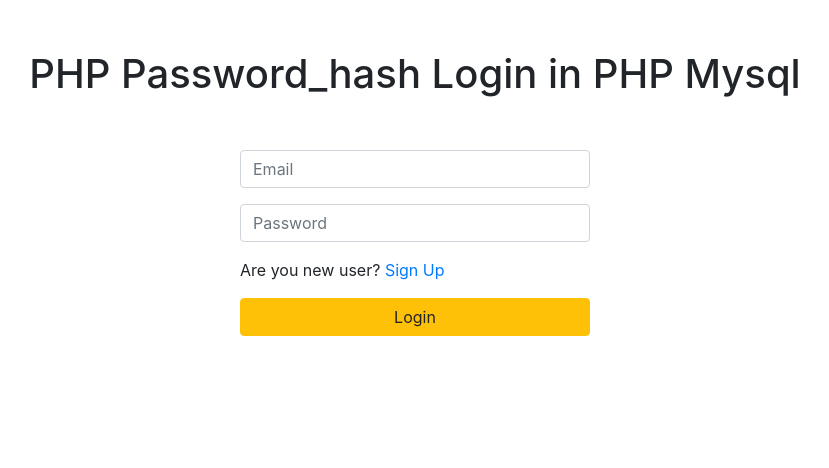
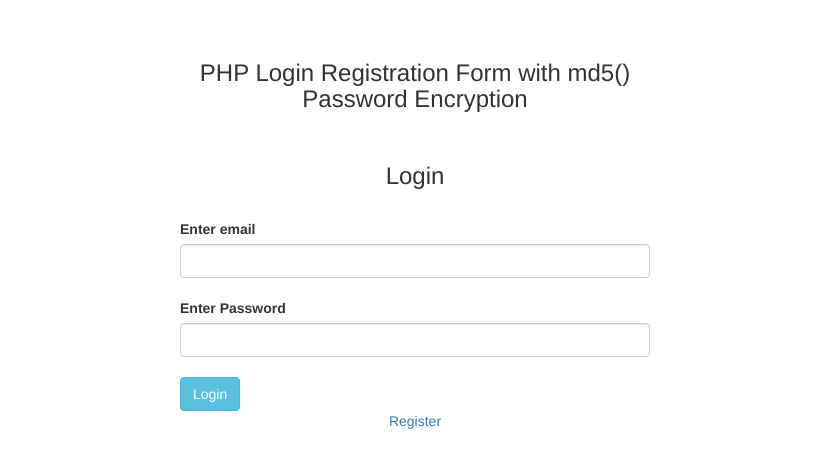
Before and after one commit to VladUngurean/cars-rent, a PHP site: page /login.php in a window 1280 px wide. Shown: the top 468 px of the page, without its empty margins (225-1054 px from the left). Run offline with PHP 8.4, Linux system fonts and the light colour scheme; data that the repository does not hold is empty.

Commit message:
fully working loggin and register

```diff
--- a/css/style.css
+++ b/css/style.css
@@ -432,7 +432,6 @@ div {
 
 .comment-area__container {
   width: 100%;
-  height: 500px;
   padding: 15px 20px;
   background-position: center;
   background-size: cover;
@@ -549,8 +548,8 @@ div {
 }
 
 .search__select-options {
-  min-width: 300px;
-  min-height: 300px;
+  min-width: 320px;
+  min-height: 130px;
   display: flex;
   justify-content: space-between;
   align-items: flex-start;
--- a/php/login.php
+++ b/php/login.php
@@ -1,84 +1,62 @@
 <?php
-session_start();
-
-include_once('config.php');
-
-if (isset($_POST['submit'])) {
-
-    $errorMsg = "";
-
-    $email    = trim(mysqli_real_escape_string($conn, $_POST['email']));
-    $password = trim(mysqli_real_escape_string($conn, $_POST['password']));
-    var_dump($email, $password); // Add this line for debugging
-
-
-    if (!empty($email) || !empty($password)) {
-        $query  = "SELECT * FROM users WHERE email = '$email'";
-        $result = mysqli_query($conn, $query);
-        if (!$result) {
-            die("Query failed: " . mysqli_error($conn));
+    include "config.php";
+    session_start();
+    if(isset($_SESSION["email"])) {
+        header("location:index.php");
+    }
+    if(isset($_POST["login"])) {
+        if(empty($_POST["email"]) && empty($_POST["password"]))
+        {
+            echo '<script>alert("Both Fields are required")</script>';
         }
-
-        if (mysqli_num_rows($result) == 1) {
-            $row = mysqli_fetch_assoc($result);
-            echo `$row[password]`;
-            echo "Stored Password: " . $row['password'] . "<br>";
-            echo "Entered Password: " . $password . "<br>";
-            if (password_verify($password, $row['password'])) {
-                // $_SESSION['id'] = $row['id'];
-                // $_SESSION['firstName'] = $row['firstName'];
-                header("Location: profile.php");
-                exit();
-            } else {
-                $errorMsg = "Email or Password is invalid";
+        else
+        {
+            $email = mysqli_real_escape_string($conn, $_POST["email"]);
+            $password = mysqli_real_escape_string($conn, $_POST["password"]);
+            $password = md5($password);
+            $query = "SELECT * FROM users WHERE email = '$email' AND password = '$password'";
+            $result = mysqli_query($conn, $query);
+            if(mysqli_num_rows($result) > 0)
+            {
+                    $_SESSION['email'] = $email;
+                    header("location:index.php");
             }
-        } else {
-            $errorMsg = "No user found with this email";
+            else
+            {
+                    echo '<script>alert("Wrong User Details")</script>';
+            }
         }
-    } else {
-        $errorMsg = "Email and Password are required";
     }
-}
 ?>
 
-<!Doctype html>
-<html lang="en">
+<!DOCTYPE html>
+<html>
 
 <head>
-    <meta charset="utf-8">
-    <title>PHP Password hash Login in PHP Mysql</title>
-    <meta name="viewport" content="width=device-width, initial-scale=1">
-    <link rel="stylesheet" href="https://maxcdn.bootstrapcdn.com/bootstrap/4.5.0/css/bootstrap.min.css">
-    <script src="https://ajax.googleapis.com/ajax/libs/jquery/3.5.1/jquery.min.js"></script>
-    <script src="https://maxcdn.bootstrapcdn.com/bootstrap/4.5.0/js/bootstrap.min.js"></script>
+    <title>Webslesson Tutorial | PHP Login Registration Form with md5() Password Encryption</title>
+    <script src="https://ajax.googleapis.com/ajax/libs/jquery/2.2.0/jquery.min.js"></script>
+    <link rel="stylesheet" href="https://maxcdn.bootstrapcdn.com/bootstrap/3.3.6/css/bootstrap.min.css" />
+    <script src="https://maxcdn.bootstrapcdn.com/bootstrap/3.3.6/js/bootstrap.min.js"></script>
 </head>
 
 <body>
-    <div class="container" style="margin-top:50px">
-        <h1 style="text-align: center;">PHP Password_hash Login in PHP Mysql</h1><br>
-        <div class="row">
-            <div class="col-md-4"></div>
-            <div class="col-md-4" style="margin-top:20px">
-                <?php
-            if (isset($errorMsg)) {
-                echo "<div class='alert alert-danger alert-dismissible'>
-                        <button type='button' class='close' data-dismiss='alert'>&times;</button>
-                        $errorMsg
-                      </div>";
-            }
-        ?>
-                <form action="" method="POST">
-                    <div class="form-group">
-                        <input type="email" class="form-control" name="email" placeholder="Email">
-                    </div>
-                    <div class="form-group">
-                        <input class="form-control" name="password" placeholder="Password">
-                    </div>
-                    <p>Are you new user? <a href="index.php">Sign Up</a></p>
-                    <input type="submit" class="btn btn-warning btn btn-block" name="submit" value="Login">
-                </form>
-            </div>
-        </div>
+    <br /><br />
+    <div class="container" style="width:500px;">
+        <h3 align="center">PHP Login Registration Form with md5() Password Encryption</h3>
+        <br />
+        <h3 align="center">Login</h3>
+        <br />
+        <form method="post">
+            <label>Enter email</label>
+            <input type="text" name="email" class="form-control" />
+            <br />
+            <label>Enter Password</label>
+            <input type="password" name="password" class="form-control" />
+            <br />
+            <input type="submit" name="login" value="Login" class="btn btn-info" />
+            <br />
+            <p align="center"><a href="register.php">Register</a></p>
+        </form>
     </div>
 </body>
 
--- /dev/null
+++ b/php/logout.php
@@ -0,0 +1,6 @@
+<?php
+ //logout.php
+ session_start();
+ session_destroy();
+ header("location:index.php?action=login");
+ ?>
--- a/scss/style.scss
+++ b/scss/style.scss
@@ -542,7 +542,7 @@ div {
 
 .comment-area__container {
   width: 100%;
-  height: 500px;
+  // height: 500px;
 
   padding: 15px 20px;
 
@@ -692,8 +692,8 @@ div {
 //SEARH SECCTION START
 .search {
   &__select-options {
-    min-width: 300px;
-    min-height: 300px;
+    min-width: 320px;
+    min-height: 130px;
 
     display: flex;
     justify-content: space-between;
```
Also changed, not shown: php/entry.php (added, +32 -0 lines), php/header.php (+9 -1 lines), php/index.php (+16 -1 lines), php/register.php (+32 -27 lines), php/registerTest.php (deleted, +0 -94 lines), 1 other file.
